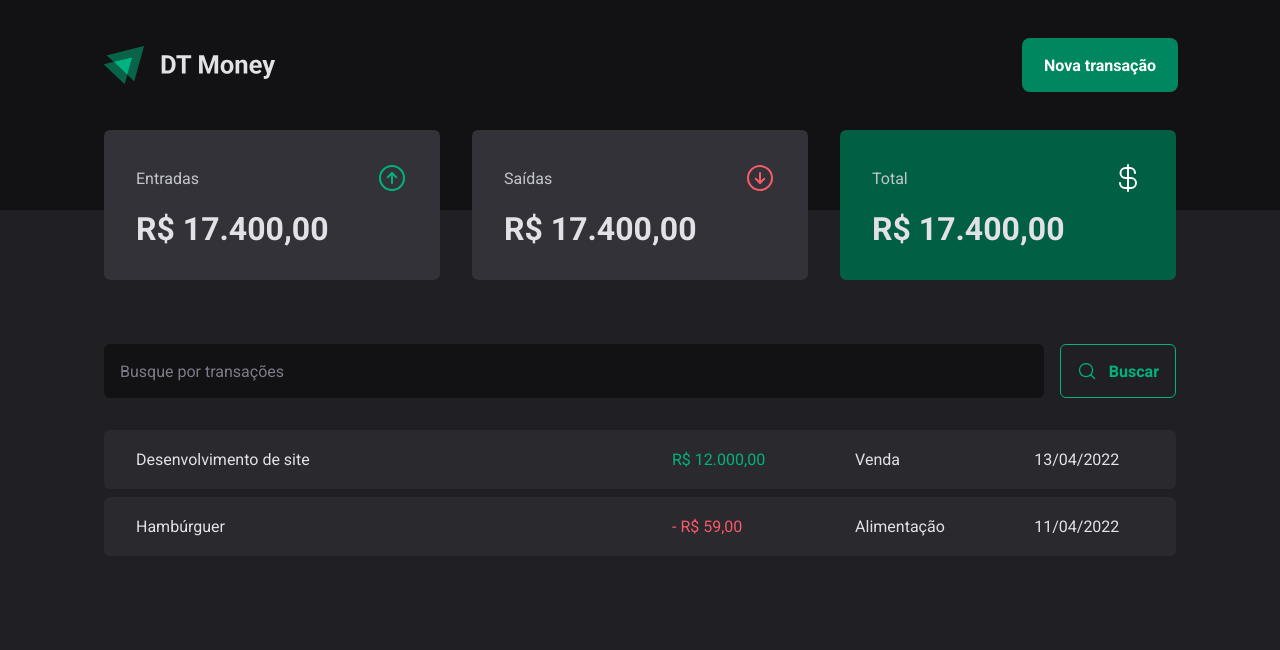
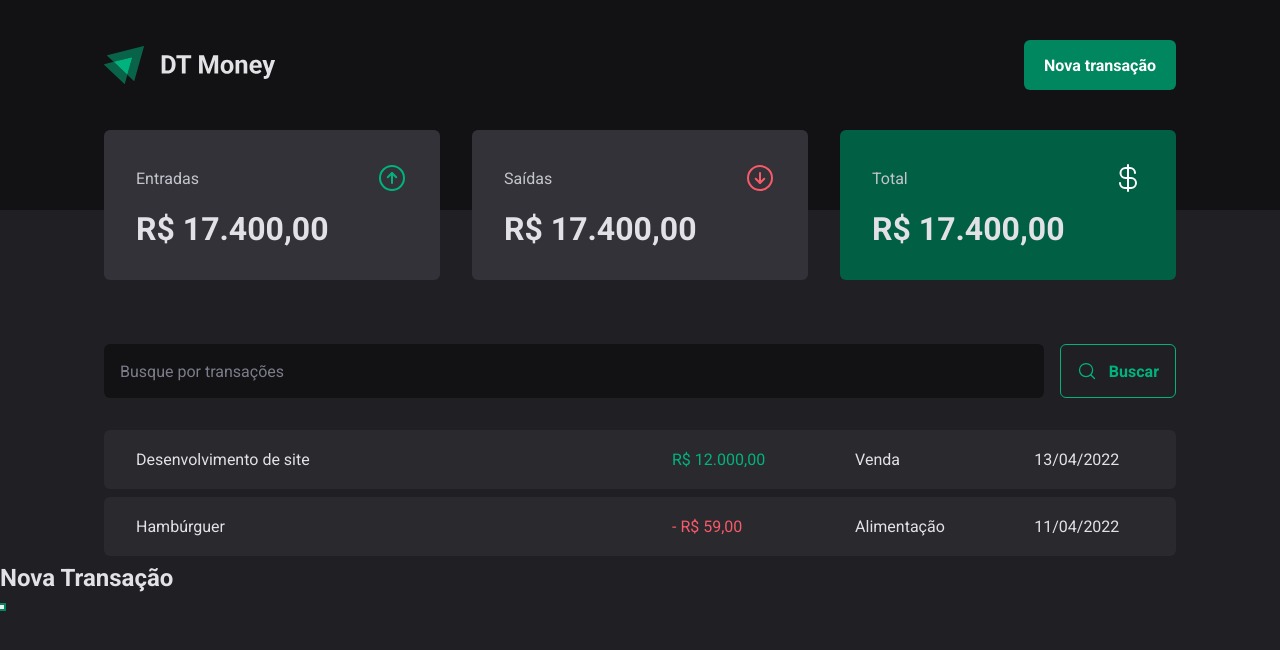
Before and after one commit to regianemr/DTMoney-Rocket-Seat, a React (Vite) app: page / in a window 1280 px wide. Both pictures are taken after a click on the button "Nova transação". Shown: the top 650 px of the page. Built offline with nearby package versions, Linux system fonts and the light colour scheme.

Commit message:
criando um modal acessivel

```diff
--- a/package.json
+++ b/package.json
@@ -10,6 +10,7 @@
     "preview": "vite preview"
   },
   "dependencies": {
+    "@radix-ui/react-dialog": "^1.1.2",
     "phosphor-react": "^1.4.1",
     "react": "^18.3.1",
     "react-dom": "^18.3.1",
--- a/src/components/Header/index.tsx
+++ b/src/components/Header/index.tsx
@@ -1,6 +1,7 @@
 import { HeaderContainer, HeaderContent, NewTransactionButton } from "./styles";
 
 import logoImg from '../../assets/Logo.svg'
+import * as  Dialog  from "@radix-ui/react-dialog";
 
 export function Header() {
     return (
@@ -8,7 +9,20 @@
             <HeaderContent>
                 <img src={logoImg} alt="" />
 
-                <NewTransactionButton>Nova transação</NewTransactionButton>
+                {/* Criando modal usando Radix */}
+                <Dialog.Root>
+                    <Dialog.Trigger asChild>
+                        <NewTransactionButton>Nova transação</NewTransactionButton>
+                    </Dialog.Trigger>
+                    <Dialog.Portal>
+                        <Dialog.Overlay />
+                        <Dialog.Content>
+                            <Dialog.Title>Nova Transação</Dialog.Title>
+
+                            <Dialog.Close />
+                        </Dialog.Content>
+                    </Dialog.Portal>
+                </Dialog.Root>
             </HeaderContent>
         </HeaderContainer>
     )
```
Also changed, not shown: 1 other file (tests, documents, lock files or other folders).
